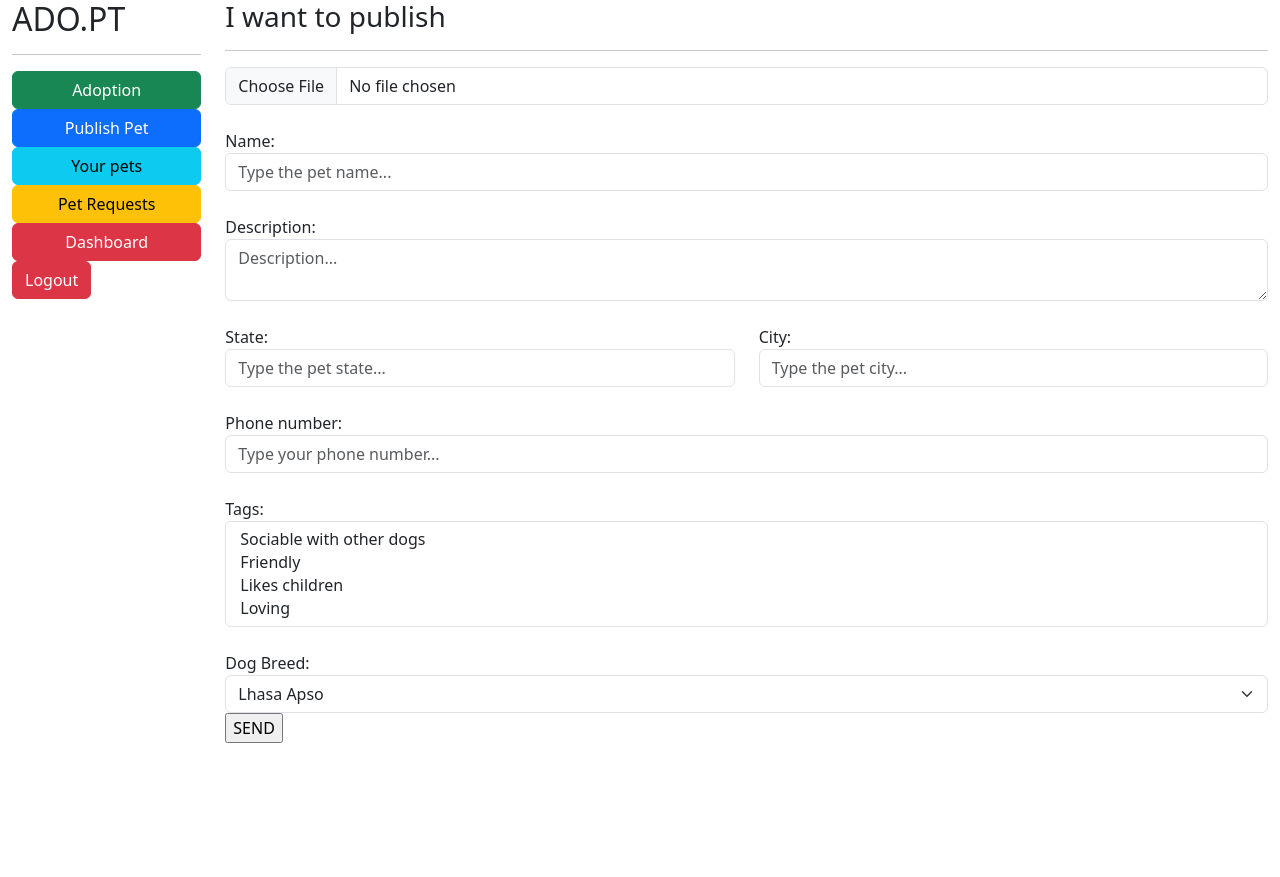
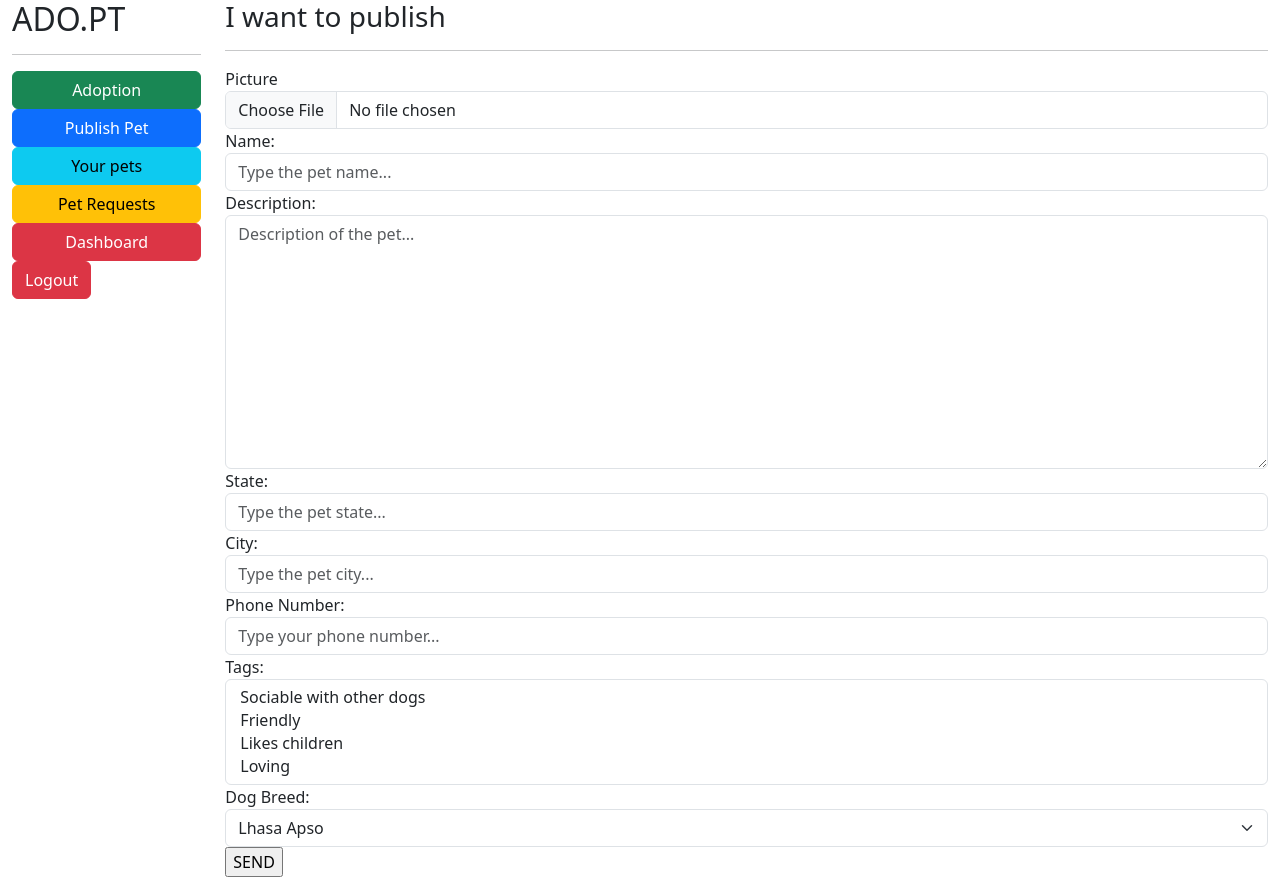
Before and after one commit to Ranieri-Vahl/ado.pt-Django, a Django app: page /publish/new_pet/ in a window 1280 px wide. Before the commit the page ends 743 px from the top, so only its background shows below. Run offline with Django 4.2, Linux system fonts and the light colour scheme; a user stored in the database is signed in; data comes from the database, SQL or seed files in the repository; both versions use the stored data as it was after the commit.

Commit message:
changing to forms

```diff
--- /dev/null
+++ b/publish/forms/new_pet_form.py
@@ -0,0 +1,66 @@
+from django import forms
+
+from publish.models import Pet
+from utils.forms_validators import msgrequired
+
+
+class NewPetForm(forms.ModelForm):
+
+    name = forms.CharField(
+        error_messages=msgrequired,
+        label='Name:',
+        widget=forms.TextInput(attrs={
+            'placeholder': 'Type the pet name...',
+            'class': 'form-control',
+        }),
+        )
+
+    description = forms.CharField(
+        error_messages=msgrequired,
+        label='Description:',
+        widget=forms.Textarea(attrs={
+            'placeholder': 'Description of the pet...',
+            'class': 'form-control',
+        }),
+        )
+
+    state = forms.CharField(
+        error_messages=msgrequired,
+        label='State:',
+        widget=forms.TextInput(attrs={
+            'placeholder': 'Type the pet state...',
+            'class': 'form-control',
+        }),
+        )
+
+    city = forms.CharField(
+        error_messages=msgrequired,
+        label='City:',
+        widget=forms.TextInput(attrs={
+            'placeholder': 'Type the pet city...',
+            'class': 'form-control',
+        }),
+        )
+
+    phone_number = forms.CharField(
+        max_length=11,
+        min_length=8,
+        error_messages=msgrequired,
+        label='Phone Number:',
+        widget=forms.NumberInput(attrs={
+            'placeholder': 'Type your phone number...',
+            'class': 'form-control',
+        }),
+        )
+
+    class Meta:
+        model = Pet
+        fields = 'picture', 'name', 'description', 'state', 'city',
+        'phone_number'
+        widgets = {
+            'picture': forms.FileInput(
+                attrs={
+                    'class': 'form-control'
+                }
+            ),
+        }
--- a/publish/templates/publish/new_pet.html
+++ b/publish/templates/publish/new_pet.html
@@ -36,7 +36,7 @@
                                 <hr>
                             </div>
                             <div class="body-box">
-                                <form action="{% url 'new_pet' %}" method="POST" enctype='multipart/form-data'>{% csrf_token %}
+                                <form action="{{ form_action }}" method="POST" enctype="multipart/form-data">
                                     {% if messages %}
                                         <br>
                                         {% for message in messages %}
@@ -45,38 +45,22 @@
                                             </div>
                                         {% endfor %}
                                     {% endif %}
-                                    <input type="file" name="picture" class="form-control">
-                                    <br>
-                                    <span>Name:<span>
-                                    <input type="text" class="form-control" name="name" placeholder="Type the pet name...">
-                                    <br>
-                                    <span>Description:<span>
-                                    <textarea class="form-control" name="description" placeholder="Description..."></textarea>
-                                    <br>
-
-                                    <div class="row">
-                                        <div class="col-md">
-                                            <span>State:</span>
-                                            <input type="text" placeholder="Type the pet state..." name="state" class="form-control">
+                                    {% csrf_token %}
+                                    {% for field in form %}
+                                        <div class="margin-form">
+                                            <label for="{{ field.id_for_label }}" class="margin-label">{{ field.label }}</label>
+                                            {{field}}
+                                            {{ field.errors }}
                                         </div>
-
-                                        <div class="col-md">
-                                            <span>City:</span>
-                                            <input type="text" placeholder="Type the pet city..." name="city" class="form-control">
-                                        </div>
-                                    </div>
-                                    <br>
-                                    <span>Phone number:</span>
-                                    <input type="text" placeholder="Type your phone number..." name="phone_number" class="form-control">
-                                    <br>
-                                    <span>Tags:</span>
+                                    {% endfor %}
+                                    <span class="margin-label">Tags:</span>
                                     <select name="tags" multiple class="form-select">
                                         {% for tag in tags %}
                                             <option value="{{tag.id}}">{{ tag }}</option>
                                         {% endfor %}
                                     </select>
-                                    <br>
-                                    </span>Dog Breed:</span>
+
+                                    <span class="margin-label">Dog Breed:</span>
 
                                     <select name="dogbreeds" class="form-select">
                                         {% for dogbreed in dogbreeds %}
--- a/publish/urls.py
+++ b/publish/urls.py
@@ -4,6 +4,7 @@ from . import views
 
 urlpatterns = [
     path('new_pet/', views.new_pet, name='new_pet'),
+    path('new_pet/create', views.new_pet_create, name='new_pet_create'),
     path('your_pets/', views.your_pets, name='your_pets'),
     path('remove_pet/<int:id_remove>', views.remove_pet, name='remove_pet'),
     path('see_pet/<int:id>', views.see_pet, name='see_pet'),
--- a/publish/views.py
+++ b/publish/views.py
@@ -1,55 +1,76 @@
 from django.contrib import messages
 from django.contrib.auth.decorators import login_required
 from django.contrib.messages import constants
-from django.http import JsonResponse
+from django.http import Http404, JsonResponse
 from django.shortcuts import redirect, render
+from django.urls import reverse
 from django.views.decorators.csrf import csrf_exempt
 
 from adoption.models import RequestAdoption
 
+from .forms.new_pet_form import NewPetForm
 from .models import DogBreed, Pet, Tag
 
 
 @login_required(login_url='/auth/login/')
 def new_pet(request):
-    if request.method == "GET":
-        tags = Tag.objects.all()
-        dogbreeds = DogBreed.objects.all().exclude(dogbreed='All DogBreeds')
-        return render(request, 'publish/new_pet.html', context={
-            'tags': tags,
-            'dogbreeds': dogbreeds,
-        })
-    elif request.method == "POST":
-        picture = request.FILES.get('picture')
-        name = request.POST.get('name')
-        description = request.POST.get('description')
-        state = request.POST.get('state')
-        city = request.POST.get('city')
+    newpet_form_data = request.session.get('newpet_form_data', None)
+    form = NewPetForm(newpet_form_data)
+    tags = Tag.objects.all()
+    dogbreeds = DogBreed.objects.all().exclude(dogbreed='All DogBreeds')
+    return render(request, 'publish/new_pet.html', context={
+        'form': form,
+        'tags': tags,
+        'dogbreeds': dogbreeds,
+        'form_action': reverse('new_pet_create'),
+    })
+
+
+@login_required(login_url='/auth/login/')
+def new_pet_create(request):
+    if not request.POST:
+        raise Http404
+    POST = request.POST
+    request.session['newpet_form_data'] = POST
+    form = NewPetForm(
+        data=request.POST,
+        files=request.FILES,
+        )
+
+    tags = request.POST.getlist('tags')
+    dogbreeds = request.POST.get('dogbreeds')
+
+    if form.is_valid():
+        petform = form.save(commit=False)
         phone = request.POST.get('phone_number')
-        tags = request.POST.getlist('tags')
-        dogbreeds = request.POST.get('dogbreeds')
-
-        # validar os dados
-
         pet = Pet(
             user=request.user,
-            picture=picture,
-            name=name,
-            description=description,
-            state=state,
-            city=city,
+            picture=petform.picture,
+            name=petform.name,
+            description=petform.description,
+            state=petform.state,
+            city=petform.city,
             phone_number=phone,
-            dogbreed_id=dogbreeds
+            dogbreed_id=dogbreeds,
         )
-
         pet.save()
 
         for tag_id in tags:
             tag = Tag.objects.get(id=tag_id)
             pet.tags.add(tag)
 
+        del (request.session['newpet_form_data'])
         pet.save()
-    return redirect('/publish/your_pets')
+
+        messages.add_message(
+            request, constants.SUCCESS, 'New pet Registered with success!'
+        )
+        return redirect('your_pets')
+    else:
+        messages.add_message(
+            request, constants.ERROR, 'There are errors in the form! Please fix them' # noqa E501
+            )
+    return redirect('new_pet')
 
 
 @login_required(login_url='/auth/login/')
```
Also changed, not shown: db.sqlite3.
